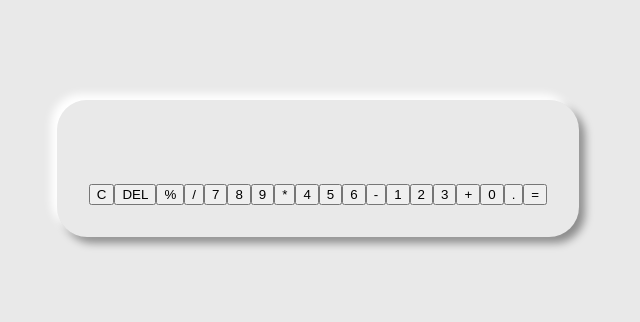
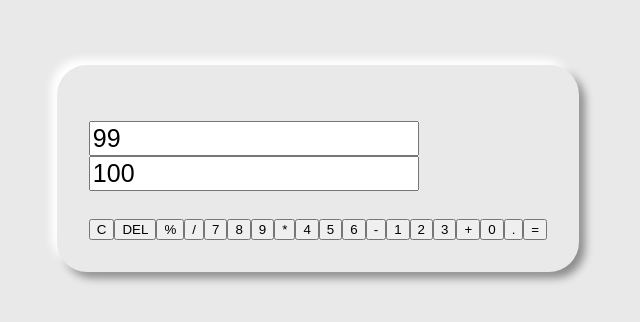
Before and after one commit to szopian/calculator-react, a React (Create React App) app: page / in a window 1280 px wide. Shown: the part 232-554 px from the top of the page, without its empty margins (322-962 px from the left). Built offline with nearby package versions, Linux system fonts and the light colour scheme.

Commit message:
add output

```diff
--- a/src/components/Layout.js
+++ b/src/components/Layout.js
@@ -1,5 +1,6 @@
 import React from "react";
 import "./Layout.css";
+import Output from "./Output";
 
 const Layout = (props) => {
   const handleClick = () => {};
@@ -7,6 +8,7 @@ const Layout = (props) => {
     <div className="frame">
       <div className="calculator">
         <br></br>
+        <Output />
         <img />
         <div className="keys">
           <input
--- a/src/components/Output.js
+++ b/src/components/Output.js
@@ -4,7 +4,8 @@ import OutputRow from "../components/OutputRow";
 const Output = (props) => {
   return (
     <div>
-      <OutputRow />
+      <OutputRow value={99} textSize={{ fontSize: "25px" }} />
+      <OutputRow value={100} textSize={{ fontSize: "25px" }} />
     </div>
   );
 };
```
